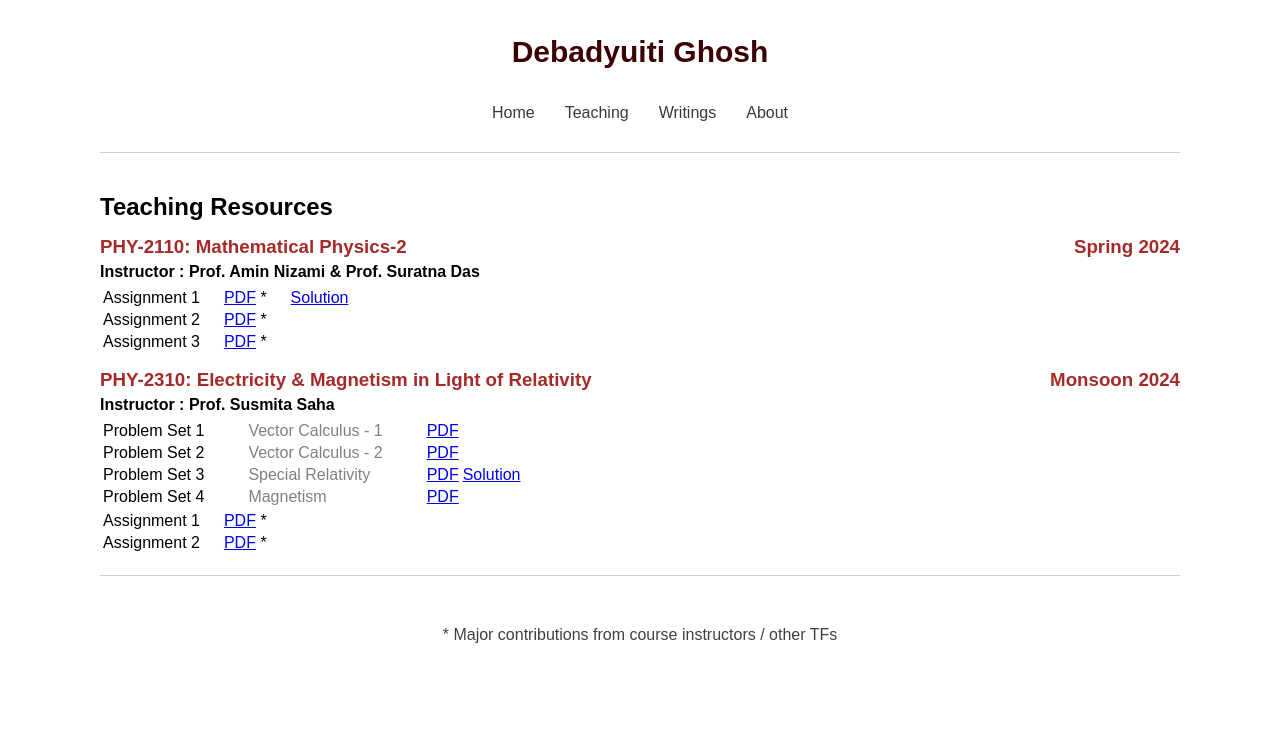
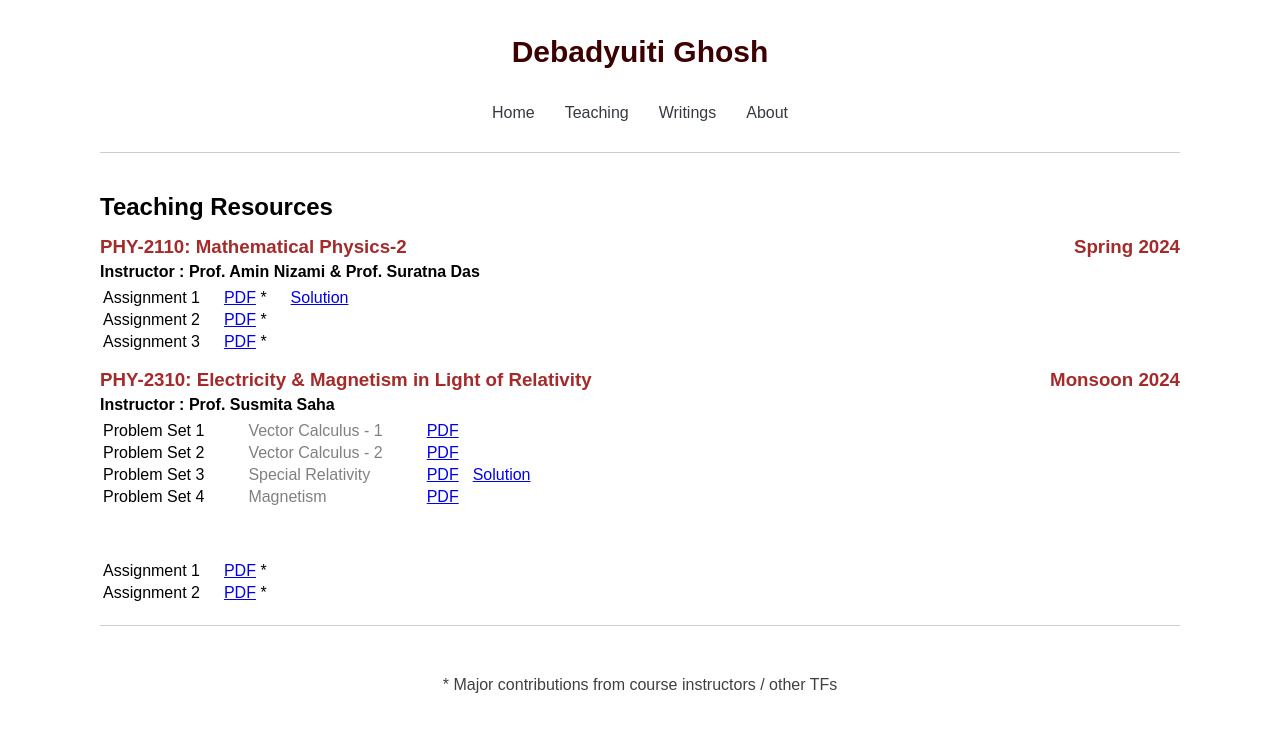
Before and after one commit to debadyuitighosh/debadyuitighosh.github.io, a Jekyll site: the page built from Teaching/teaching.md, in a window 1280 px wide. Shown: the top 732 px of the page. Built offline with Jekyll 4.4.1, drawn with Linux system fonts in a browser that asks for light colours.

Commit message:
Update teaching.md

```diff
--- a/Teaching/teaching.md
+++ b/Teaching/teaching.md
@@ -22,9 +22,10 @@ footer: " * Major contributions from course instructors / other TFs"
 |---------------|----------------------------------------------------------------------------|--------------------------------------------|
 | Problem Set 1 | <font color='grey'> <span style="padding: 0 40px;"> Vector Calculus - 1    | [PDF](teaching/phy2310/ProbSet-1.pdf)      |
 | Problem Set 2 | <font color='grey'> <span style="padding: 0 40px;"> Vector Calculus - 2    | [PDF](teaching/phy2310/ProbSet-2.pdf)      |
-| Problem Set 3 | <font color='grey'> <span style="padding: 0 40px;"> Special Relativity     | [PDF](teaching/phy2310/ProbSet-3.pdf)      | [Solution](teaching/phy2310/solved-ProbSet-3.pdf) |
+| Problem Set 3 | <font color='grey'> <span style="padding: 0 40px;"> Special Relativity     | [PDF](teaching/phy2310/ProbSet-3.pdf)      | <span style="padding: 0 10px;">[Solution](teaching/phy2310/solved-ProbSet-3.pdf) |
 | Problem Set 4 | <font color='grey'> <span style="padding: 0 40px;"> Magnetism              | [PDF](teaching/phy2310/ProbSet-4.pdf)      |
 
+<br>
 
 |--------------|----------------------------------------------------------------------------------------|
 | Assignment 1 | <span style="padding: 0 20px;">  [PDF](teaching/phy2310/assignment-1.pdf) *            |
```
